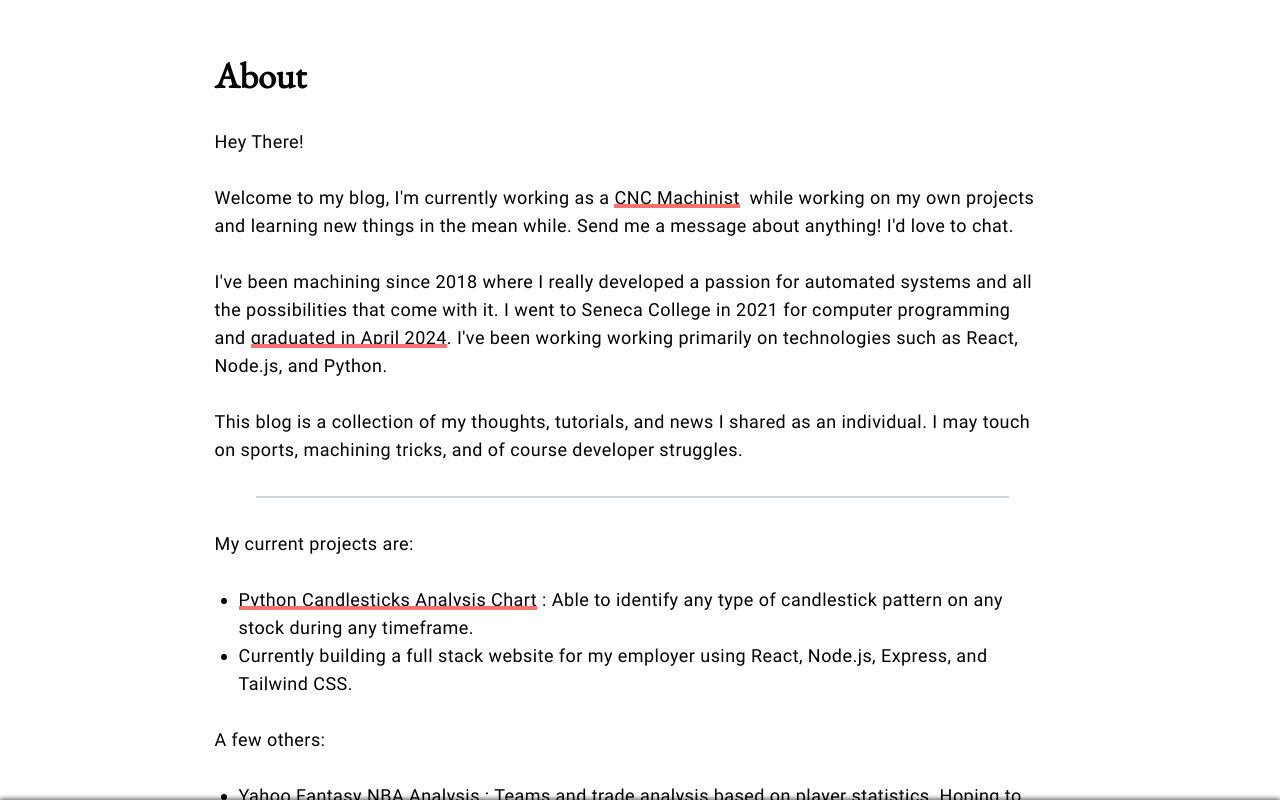
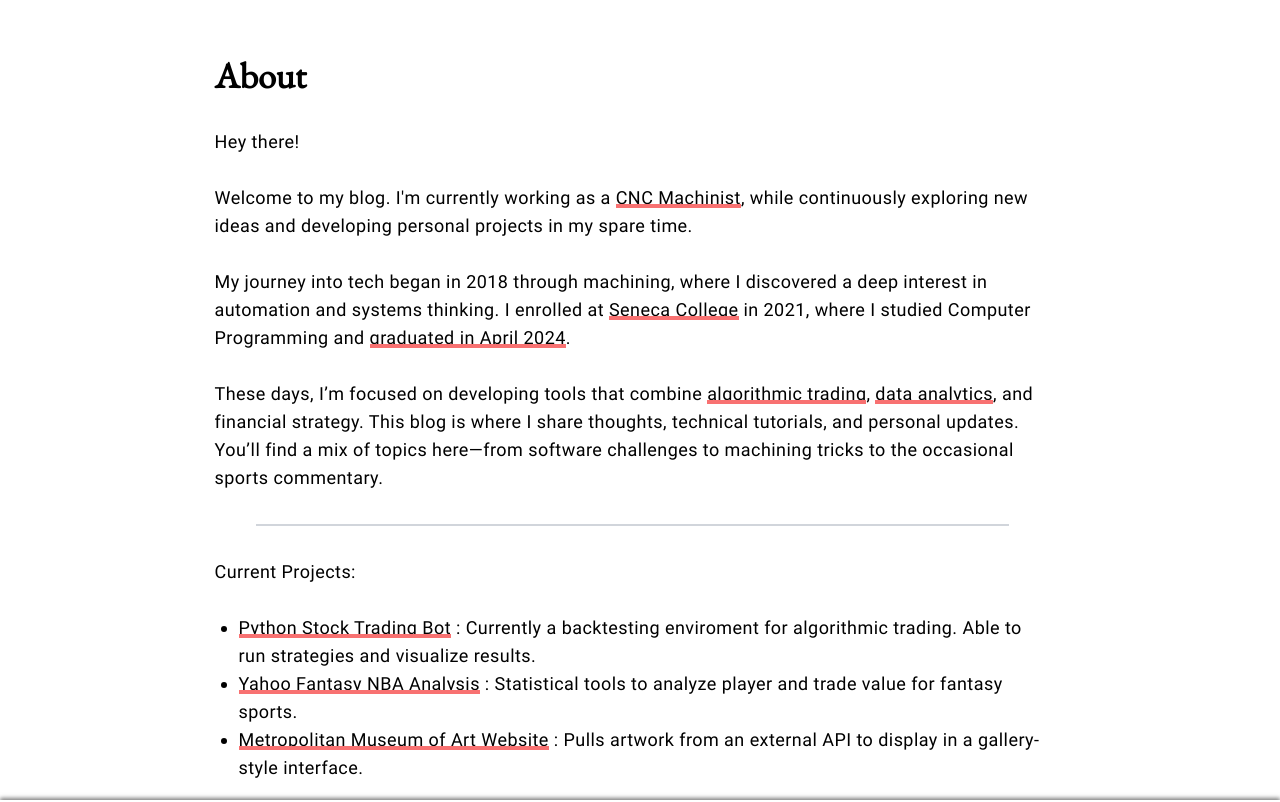
Before and after one commit to kevintine/personal_website, a React (Create React App) app: page /about in a window 1280 px wide. Shown: the top 802 px of the page. Built offline with nearby package versions, Linux system fonts and the light colour scheme.

Commit message:
updated About page

```diff
--- a/src/pages/page4.js
+++ b/src/pages/page4.js
@@ -20,26 +20,13 @@ function Page4() {
         >
           About
         </h1>
-        {/* <div className="w-full mb-4 md:mb-6">
-          <img
-            src={main}
-            alt="Welcome Banner"
-            className="w-full h-[250px] md:h-[500px] object-cover mb-2 rounded"
-          />
-          <p
-            style={{ fontFamily: 'AfacadFlux, sans-serif' }}
-            className="text-center text-gray-600"
-          >
-            Tobermory Summer 2022
-          </p>
-        </div> */}
         <p
   style={{ fontFamily: 'Roboto, sans-serif' }}
   className="text-left tracking-wide text-sm md:text-lg"
 >
-          Hey There!<br/><br/>
+  Hey there!<br /><br />
 
-          Welcome to my blog, I'm currently working as a&nbsp;
+  Welcome to my blog. I'm currently working as a&nbsp;
   <a
     href="https://en.wikipedia.org/wiki/Numerical_control"
     target="_blank"
@@ -51,11 +38,10 @@ function Page4() {
       <span className="absolute left-0 bottom-1 w-0 h-1 bg-red-400 w-full opacity-700"></span>
     </span>
   </a>
-          &nbsp; while working on my own projects and learning new things in the mean while.
-          Send me a message about anything! I'd love to chat. <br/><br/>
+  , while continuously exploring new ideas and developing personal projects in my spare time.
+  <br /><br />
 
-          I've been machining since 2018 where I really developed a passion for automated systems and all the possibilities
-          that come with it. I went to Seneca College in 2021 for computer programming and&nbsp;
+  My journey into tech began in 2018 through machining, where I discovered a deep interest in automation and systems thinking. I enrolled at&nbsp;
   <a
     href="https://learner.mycreds.ca/r/sharelink/56633dab-b720-4e8f-be19-15cb97fdfee6/5d2e0692-6392-47ca-b2ad-3a55fd111cf3"
     target="_blank"
@@ -63,15 +49,29 @@ function Page4() {
     className="relative text-black hover:text-black group"
   >
     <span className="relative inline-block">
+      Seneca College
+      <span className="absolute left-0 bottom-1 w-0 h-1 bg-red-400 w-full opacity-700"></span>
+    </span>
+  </a>
+  &nbsp;in 2021, where I studied Computer Programming and&nbsp;
+  <span className="relative inline-block">
     graduated in April 2024
     <span className="absolute left-0 bottom-1 w-0 h-1 bg-red-400 w-full opacity-700"></span>
   </span>
-          </a>
-          . I've been working
-          working primarily on technologies such as React, Node.js, and Python.  <br/><br/>
+  .
+  <br /><br />
 
-          This blog is a collection of my thoughts, tutorials, and news I shared as an individual. I may touch on
-          sports, machining tricks, and of course developer struggles.
+  These days, I’m focused on developing tools that combine&nbsp;
+  <span className="relative inline-block">
+    algorithmic trading
+    <span className="absolute left-0 bottom-1 w-0 h-1 bg-red-400 w-full opacity-700"></span>
+  </span>
+  ,&nbsp;
+  <span className="relative inline-block">
+    data analytics
+    <span className="absolute left-0 bottom-1 w-0 h-1 bg-red-400 w-full opacity-700"></span>
+  </span>
+  , and financial strategy. This blog is where I share thoughts, technical tutorials, and personal updates. You’ll find a mix of topics here—from software challenges to machining tricks to the occasional sports commentary.
 </p>
 
 <hr className="border-t-2 border-gray-300 my-8 w-[90%] mx-auto" />
@@ -80,8 +80,7 @@ function Page4() {
   style={{ fontFamily: 'Roboto, sans-serif' }}
   className="text-left tracking-wide text-sm md:text-lg"
 >
-          My current projects are:<br/><br/>
-
+  Current Projects:<br /><br />
   <ul className="list-disc ml-6">
     <li>
       <a
@@ -91,21 +90,12 @@ function Page4() {
         className="relative text-black hover:text-black group"
       >
         <span className="relative inline-block">
-                  Python Candlesticks Analysis Chart
+          Python Stock Trading Bot
           <span className="absolute left-0 bottom-1 w-0 h-1 bg-red-400 w-full opacity-700"></span>
         </span>
       </a>
-              &nbsp;: Able to identify any type of candlestick pattern on any stock during any timeframe.
+      &nbsp;: Currently a backtesting enviroment for algorithmic trading. Able to run strategies and visualize results.
     </li>
-            <li>
-              Currently building a full stack website for my employer using React, Node.js, Express, and Tailwind CSS.
-            </li>
-          </ul>
-
-          <br/>
-          A few others:<br/><br/>
-
-          <ul className="list-disc ml-6">
     <li>
       <a
         href="https://github.com/kevintine/Fantasy-BBall-App"
@@ -118,7 +108,7 @@ function Page4() {
           <span className="absolute left-0 bottom-1 w-0 h-1 bg-red-400 w-full opacity-700"></span>
         </span>
       </a>
-              &nbsp;: Teams and trade analysis based on player statistics. Hoping to win my league this year.
+      &nbsp;: Statistical tools to analyze player and trade value for fantasy sports.
     </li>
     <li>
       <a
@@ -132,13 +122,19 @@ function Page4() {
           <span className="absolute left-0 bottom-1 w-0 h-1 bg-red-400 w-full opacity-700"></span>
         </span>
       </a>
-              &nbsp;: Pulls art pieces from an external API to display on a React/Next.js site
+      &nbsp;: Pulls artwork from an external API to display in a gallery-style interface.
     </li>
   </ul>
 
-          <br/>
-          I'm currently having issues deploying my Python Trading Bot online, issues with the TA-Lib library and the .whl file, let me know if you can help with that. I might have to pick up on how to use Docker.
+  <br />
+  I’m currently working through some deployment issues with the&nbsp;
+  <span className="relative inline-block">
+    TA-Lib library
+    <span className="absolute left-0 bottom-1 w-0 h-1 bg-red-400 w-full opacity-700"></span>
+  </span>
+  &nbsp;used in my trading bot. If you're familiar with deploying Python apps that rely on compiled .whl files—or using Docker to simplify things—feel free to reach out!
 </p>
+
       </motion.div>
 
       <Footer/>
```
Lines whose indentation alone changed are shown as unchanged.
